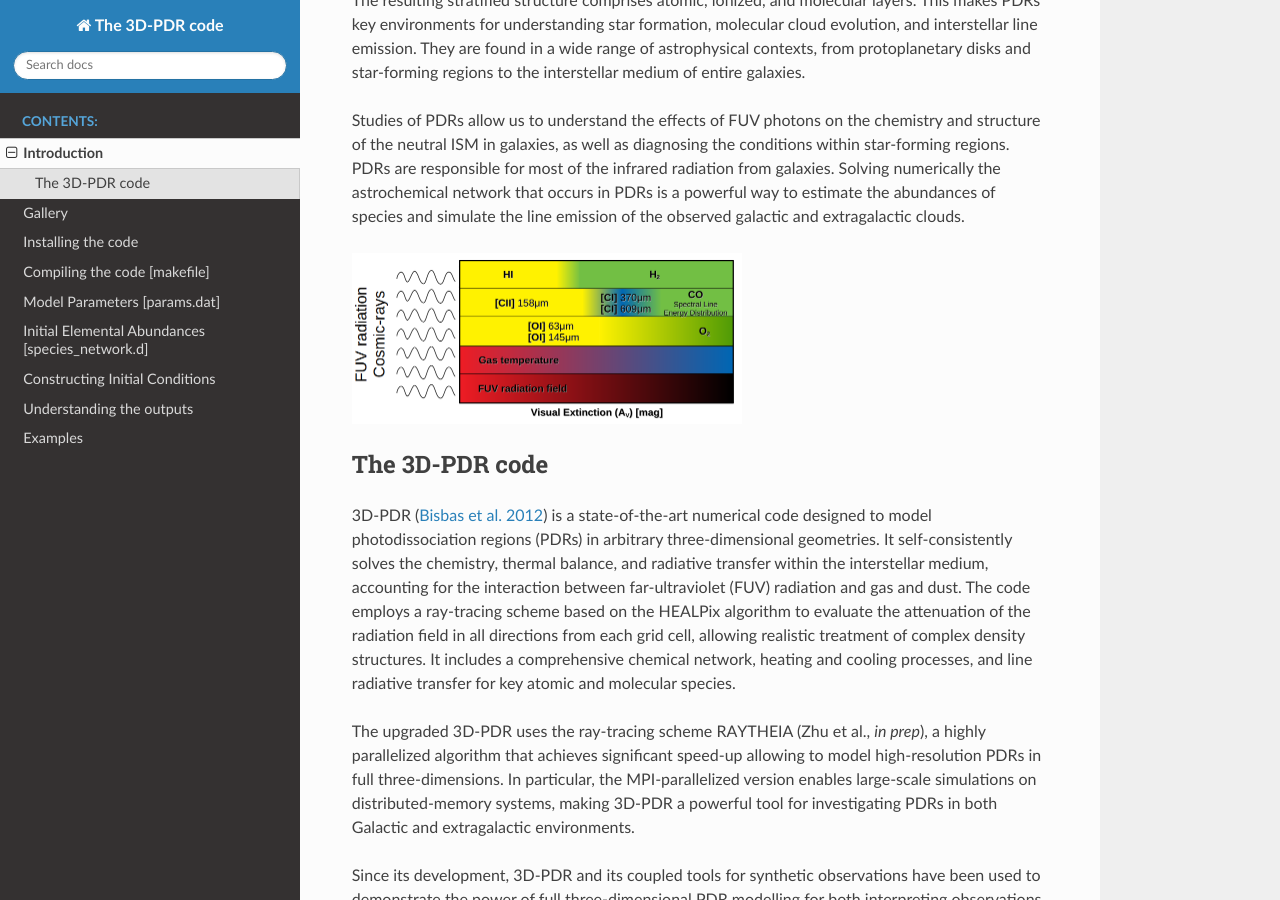
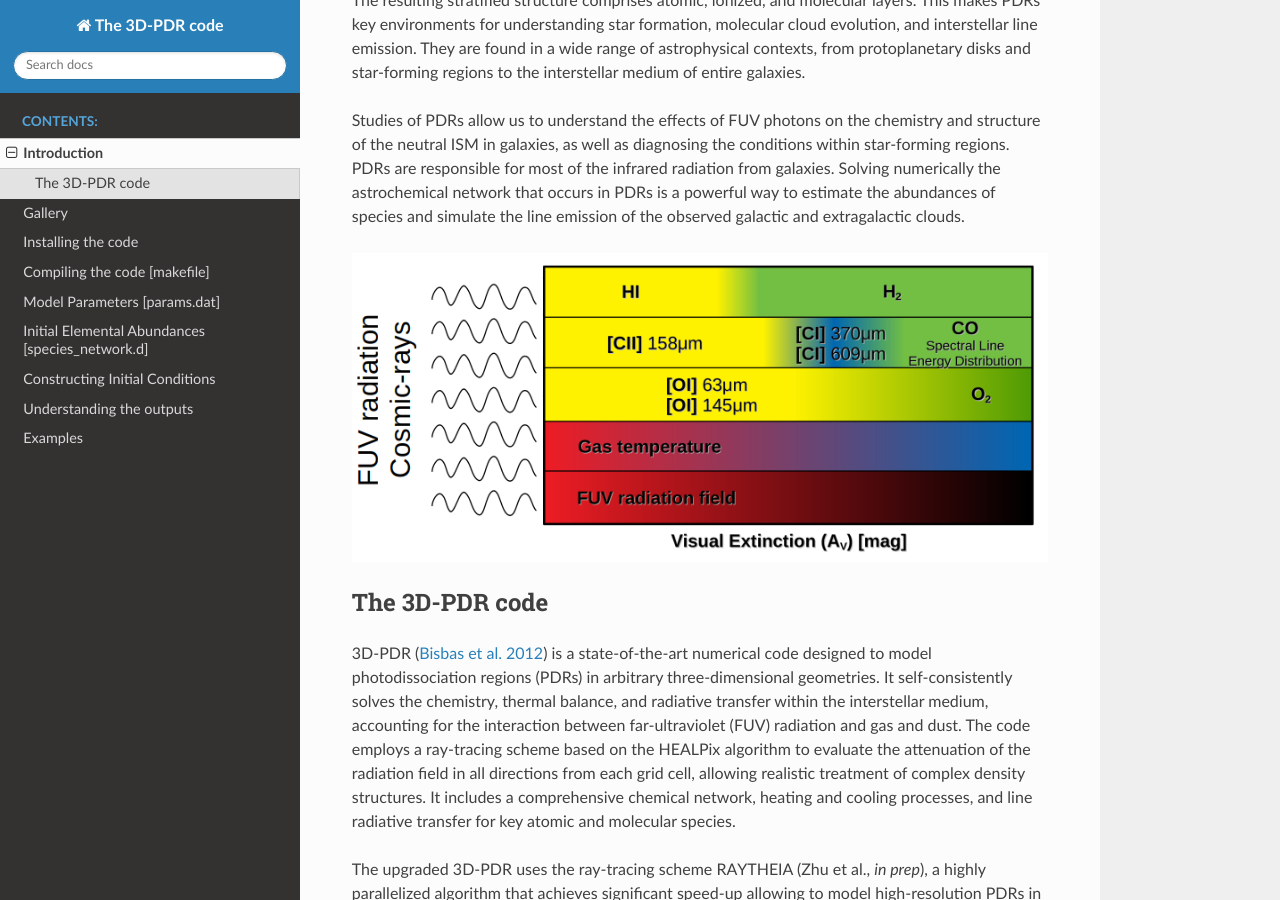
Before and after one commit to itamos-ism/3D-PDR-pblc, a Sphinx documentation site: the page built from docs/source/intro.rst, in a window 1280 px wide and 900 px high, scrolled down 339 px. Built offline with Sphinx 7.4.7 and the Read the Docs theme 3.1.0, drawn with Linux system fonts in a browser that asks for light colours.

Commit message:
Update intro.rst

```diff
--- a/docs/source/intro.rst
+++ b/docs/source/intro.rst
@@ -8,7 +8,7 @@ The resulting stratified structure comprises atomic, ionized, and molecular laye
 Studies of PDRs allow us to understand the effects of FUV photons on the chemistry and structure of the neutral ISM in galaxies, as well as diagnosing the conditions within star-forming regions. PDRs are responsible for most of the infrared radiation from galaxies. Solving numerically the astrochemical network that occurs in PDRs is a powerful way to estimate the abundances of species and simulate the line emission of the observed galactic and extragalactic clouds.
 
 .. image:: images/pdr.png
-   :scale: 50%
+   :scale: 90%
    :alt: Sample structure of a PDR
 
 The 3D-PDR code
```
